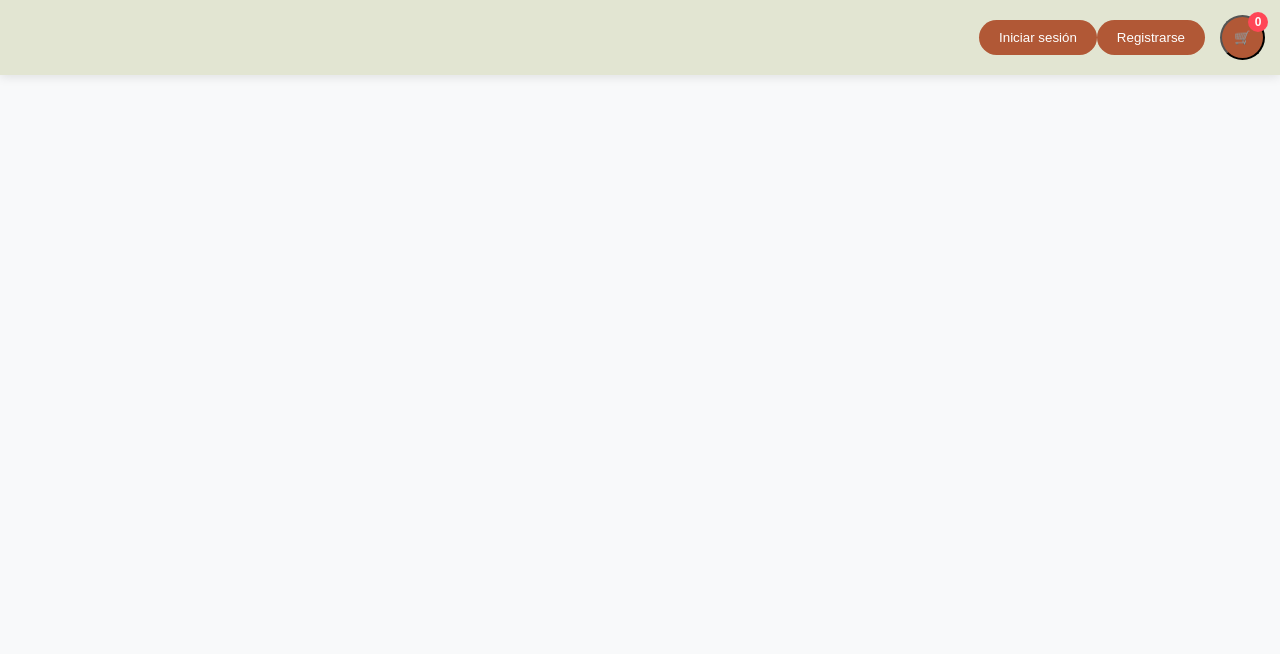
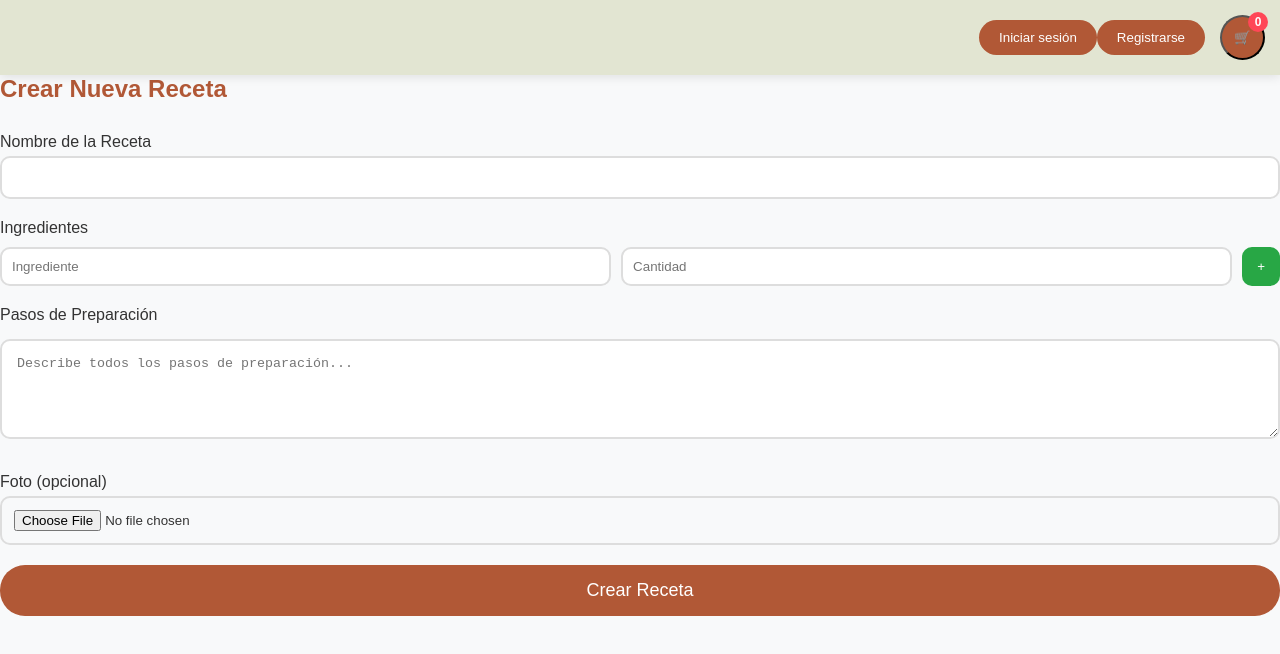
Before and after one commit to mesasg/Shop-Chop, an Angular app in the folder frontend/: page /create-recipe in a window 1280 px wide. Before the commit this address led to /. Shown: the top 654 px of the page. Built offline with nearby package versions, Linux system fonts and the light colour scheme.

Commit message:
Create recipe page

```diff
--- a/frontend/src/app/app.routes.ts
+++ b/frontend/src/app/app.routes.ts
@@ -4,6 +4,7 @@ import { LogIn } from './log-in/log-in';
 import { Cart } from './cart/cart';
 import { Profile } from './profile/profile';
 import { Order } from './order/order';
+import { CreateRecipe } from './create-recipe/create-recipe';
 
 export const routes: Routes = [
     { path: 'log-in', component: LogIn },
@@ -11,4 +12,5 @@ export const routes: Routes = [
     { path: 'cart', component: Cart},
     { path: 'profile', component: Profile},
     { path: 'order', component: Order},
+    { path: 'create-recipe', component: CreateRecipe },
 ];
--- a/frontend/src/app/create-recipe/create-recipe.html
+++ b/frontend/src/app/create-recipe/create-recipe.html
@@ -1,26 +1,24 @@
-<div id="createRecipeSection" class="create-recipe-container">
-            <h2 style="color: #B15836; margin-bottom: 30px;">Crear Nueva Receta</h2>
-
-            <form id="createRecipeForm">
+<div>
+<h2 style="color: #B15836; margin-bottom: 30px;">Crear Nueva Receta</h2>
+<form (ngSubmit)="enviarReceta()" #recetaForm="ngForm" id="createRecipeForm">
                 <div class="form-group">
                     <label>Nombre de la Receta</label>
-                    <input type="text" id="recipeName" required>
+                    <input type="text" id="recipeName"  [(ngModel)]="nombre" name="nombre" required>
                 </div>
-
                 <div class="form-group">
                     <label>Ingredientes</label>
                     <div id="ingredientsList">
                         <div class="ingredient-input-group">
-                            <input type="text" placeholder="Ingrediente" class="ingredient-name">
-                            <input type="text" placeholder="Cantidad" class="ingredient-quantity">
-                            <button type="button" class="add-ingredient-btn" onclick="addIngredientField()">+</button>
+                            <input [(ngModel)]="ingrediente" name="ingrediente" type="text" placeholder="Ingrediente" class="ingredient-name">
+                            <input [(ngModel)]="cantidad" name="cantidad" type="text" placeholder="Cantidad" class="ingredient-quantity">
+                            <button type="button" class="add-ingredient-btn" (click)="addIngredient()">+</button>
                         </div>
                     </div>
                 </div>
 
                 <div class="form-group">
                     <label>Pasos de Preparación</label>
-                    <textarea class="step-input" placeholder="Describe todos los pasos de preparación..." id="recipeSteps"></textarea>
+                    <textarea [(ngModel)]="pasos" name="pasos" class="step-input" placeholder="Describe todos los pasos de preparación..." id="recipeSteps"></textarea>
                 </div>
 
                 <div class="form-group">
@@ -30,4 +28,5 @@
 
                 <button type="submit" class="btn" style="width: 100%; padding: 15px; font-size: 18px;">Crear Receta</button>
             </form>
+
 </div>
--- a/frontend/src/app/create-recipe/create-recipe.ts
+++ b/frontend/src/app/create-recipe/create-recipe.ts
@@ -1,11 +1,59 @@
 import { Component } from '@angular/core';
+import { Router, NavigationEnd } from '@angular/router';
+import { filter } from 'rxjs';
+import { BrowserModule } from '@angular/platform-browser';
+import { FormsModule } from '@angular/forms';
 
 @Component({
   selector: 'app-create-recipe',
-  imports: [],
   templateUrl: './create-recipe.html',
-  styleUrl: './create-recipe.css'
+  styleUrls: ['./create-recipe.css'],
+  imports: [FormsModule],
 })
+
 export class CreateRecipe {
+  // Variables del formulario
+  nombre: string = '';
+  ingrediente: string = '';
+  cantidad: string = '';
+  pasos: string = '';
 
+  // Lista de ingredientes agregados
+  ingredientes: { nombre: string; cantidad: string }[] = [];
+
+  constructor(private router: Router) {
+    this.router.events
+      .pipe(filter(event => event instanceof NavigationEnd))
+      .subscribe((event: NavigationEnd) => {
+        // Puedes usar esta lógica para validar navegación si lo necesitas
+      });
+  }
+
+  // Método llamado al enviar el formulario
+  enviarReceta() {
+    const receta = {
+      nombre: this.nombre,
+      ingredientes: this.ingredientes,
+      pasos: this.pasos,
+      // Aquí podrías agregar lógica para guardar la imagen si haces upload real
+    };
+
+    console.log('Receta enviada:', receta);
+
+    // Redirige al home o a otra ruta tras guardar
+    this.router.navigate(['/']);
+  }
+
+  // Método para agregar un ingrediente
+  addIngredient() {
+    if (this.ingrediente && this.cantidad) {
+      this.ingredientes.push({ nombre: this.ingrediente, cantidad: this.cantidad });
+      this.ingrediente = '';
+      this.cantidad = '';
+    }
+  }
+
+  closeModal() {
+    this.router.navigate(['/']);
+  }
 }
--- a/frontend/src/app/profile/profile.html
+++ b/frontend/src/app/profile/profile.html
@@ -1,11 +1,12 @@
 <div>
 <div class="profile-avatar">👤</div>
 <div class="profile-info">
-            <h2 id="profileName">Usuario</h2>
-            <p id="profileEmail">usuario&#64;email.com</p> <!-- El @ daba problema -->
-             <button routerLink="/create-recipe" class="btn">Crear Nueva Receta</button>
+    <h2 id="profileName">Usuario</h2>
+    <p id="profileEmail">usuario&#64;email.com</p> <!-- El @ daba problema -->
 
-        </div>
+    <a href="/create-recipe" class="btn">Crear nueva receta</a>
+
+</div>
         <h3 style="color: #B15836;">Mis Recetas</h3>
     <div class="user-recipes" id="userRecipes">
         <!-- User recipes will be populated here -->
--- a/frontend/src/app/register/register.html
+++ b/frontend/src/app/register/register.html
@@ -29,8 +29,7 @@
             <input type="password" [(ngModel)]="contrasena" name="contrasena" required />
           </div>
 
-          <button type="submit" class="btn">Registrarse</button>
-    </form>
+          <button type="submit" class="btn">Registrarse</button></form>
             </div>
             <div class="auth-right">
                 <div class="logo">Shop&Chop</div>
```
Also changed, not shown: frontend/src/app/profile/profile.routes.ts (line endings or trailing spaces).
